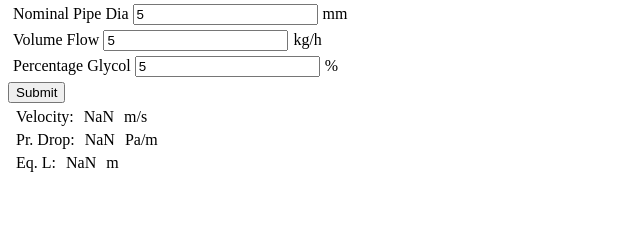
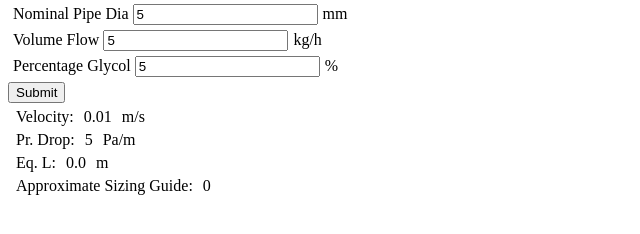
Before and after one commit to Jakulele/kaj-semestralni-prace, a plain HTML site: page Main.html in a window 1280 px wide. Both pictures are taken after typing "5", "5", "5" into the empty fields and a click on the button "Submit". Shown: the part 100-334 px from the top of the page, without its empty margins (0-640 px from the left). Drawn offline with Linux system fonts and the light colour scheme.

Commit message:
Approximate Sizing Guide added, volume now calculating in kg/h

```diff
--- a/Main.html
+++ b/Main.html
@@ -51,6 +51,10 @@
             <span id="eqValue">0</span>
             <span>m</span>
         </div>
+        <div class="result_row">
+            <span>Approximate Sizing Guide:</span>
+            <span id="approxSize">0</span>
+        </div>
     </div>
 </body>
 <script type="text/javascript" src="script.js"></script>
--- a/script.js
+++ b/script.js
@@ -6,6 +6,7 @@ const values = {
     "cu": [10.8, 13.6, 20.2, 26.2, 32.6, 39.6, 51.6, 64.3, 73.2, 105.1, 155.4, 0, 0, 0, 0, 0, 0, 0],
     "other": [10.8, 13.6, 20.2, 26.2, 32.6, 39.6, 51.6, 64.3, 73.2, 105.1, 155.4, 206.5, 258.8, 304, 336, 387, 438, 590]
 }
+const approx_size = [10, 15, 20, 25, 32, 40, 50, 65, 80, 100, 125, 150, 200, 250, 300, 350, 400, 450, 600]
 const FLOW_TEMPERATURE = 16
 
 const submitButton = document.querySelector('#btnSubmit')
@@ -17,13 +18,15 @@ function submit() {
     const material = document.getElementById('material').value;
     const diameter = document.getElementById('diameter').value;
     let volume = document.getElementById('volume').value;
-    // volume = volume / 3600 nakonec, prevod na kg/h
+    volume = volume / 3600
     const glycol = document.getElementById('glycol').value;
     const velocity = document.getElementById("velocityValue");
     const prDrop = document.getElementById("dropValue");
     const eqL = document.getElementById("eqValue");
+    const approxSize = document.getElementById("approxSize");
 
     const internalDiameter = findInternalPipeDia(material, diameter);
+    console.log(internalDiameter)
 
     let velocityResult = calculateVelocity(volume, internalDiameter);
 
@@ -31,6 +34,7 @@ function submit() {
     const kinematicViscosity = calculateKinematicViscosity(glycol);
     const absoluteViscosity = calculateAbsoluteViscosity(relativeDensity, kinematicViscosity);
     const reynoldsNumber = calculateReynoldsNumber(velocityResult, internalDiameter, relativeDensity, absoluteViscosity);
+    const approxSizeValue = approximateSize(volume);
 
     let prDropValue = calculatePrDrop(relativeDensity, velocityResult, reynoldsNumber, internalDiameter, material);
 
@@ -39,10 +43,16 @@ function submit() {
     velocity.textContent = velocityResult.toFixed(2).toString();
     prDrop.textContent = prDropValue.toFixed(0).toString();
     eqL.textContent = eqLValue.toFixed(1).toString();
+    approxSize.textContent = approxSizeValue.toString();
 }
 
 function findInternalPipeDia(material, diameter) {
-    const index = head.indexOf(parseInt(diameter))
+    let index = 0;
+    for (let i = 0; i < head.length; i++) {
+        if (head[i] <= diameter) {
+            index = i;
+        }
+    }
     const arr = values[material]
     return arr[index]
 }
@@ -127,3 +137,33 @@ function calculatePrDrop(relativeDensity, velocity, reynoldsNumber, internalDiam
 function calculateEqL(relativeDensity, velocity, prDrop) {
     return (0.5 * relativeDensity * 1000 * Math.pow(velocity, 2)) / prDrop;
 }
+
+function approximateSize(volume) {
+    let n = 0;
+    for (let size of approx_size) {
+        n = (volume / 1000) / (3.14159 * Math.pow(size / 2000, 2))
+        if (size === 15) {
+            if (n > 0.65 && n < 1.5) {
+                return size;
+            }
+            continue
+        }
+        if (size <= 50) {
+            if (n > 0.75 && n < 1.5) {
+                return size;
+            }
+            continue
+        }
+        if (size <= 65) {
+            if (n > 0.85 && n < 3) {
+                return size;
+            }
+            continue
+        }
+        if (size > 65) {
+            if (n > 1.25 && n < 3) {
+                return size;
+            }
+        }
+    }
+}
```
